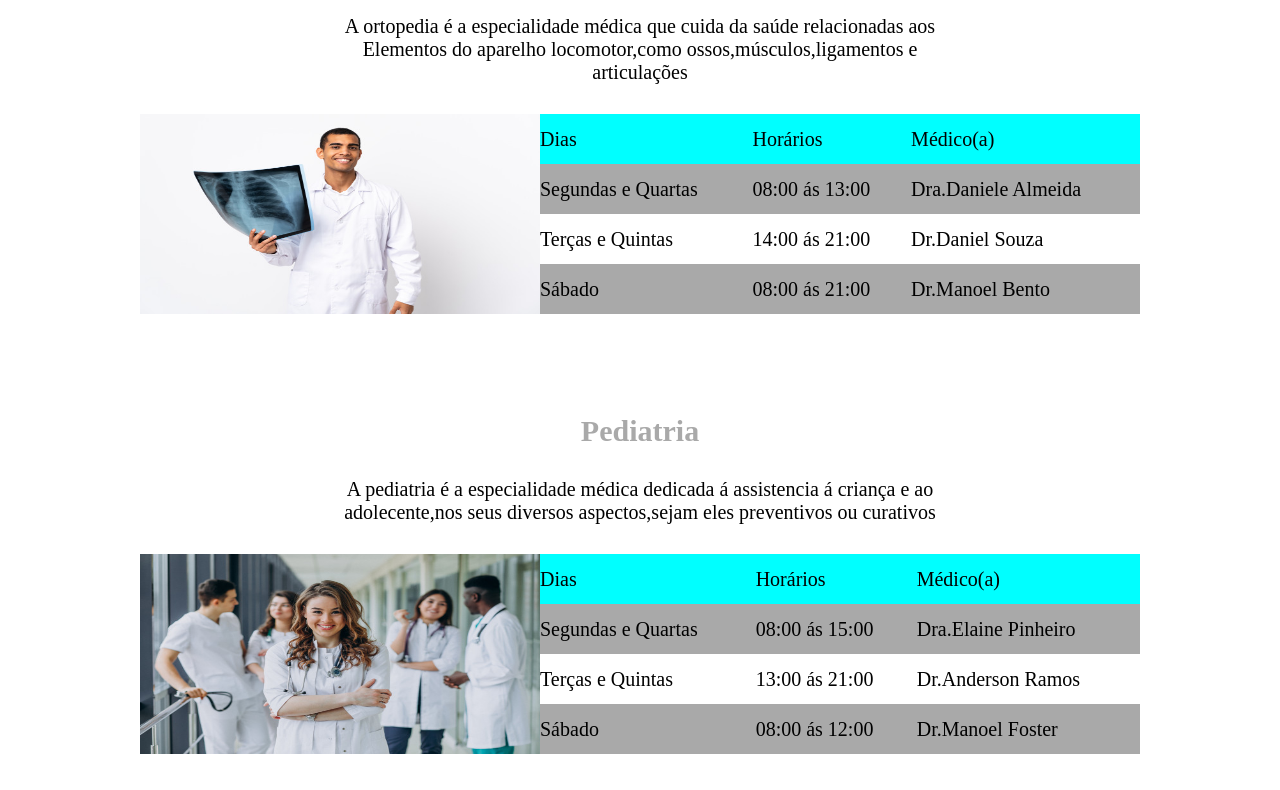
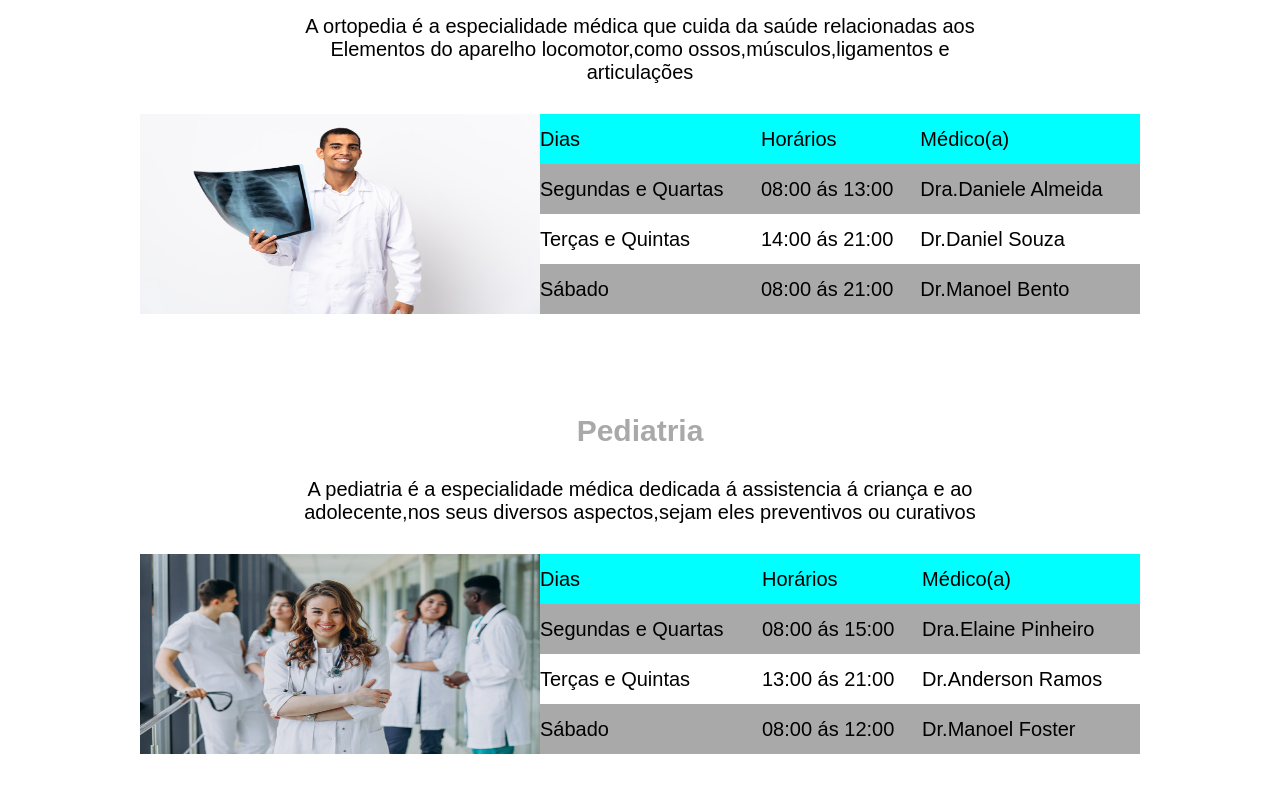
Before and after one commit to williamvk27/plataforma_impact, a plain HTML site: page especialidades.html in a window 1280 px wide. Shown: the part 456-1246 px from the top of the page. Drawn offline with Linux system fonts and the light colour scheme.

Commit message:
alteração de fonte pagina especialidades

```diff
--- a/especial.css
+++ b/especial.css
@@ -3,6 +3,7 @@
     margin: 0;
 }
 
+@import url('https://fonts.googleapis.com/css2?family=Bitter&family=IBM+Plex+Sans:wght@500&display=swap');
 
 header{
 
@@ -32,6 +33,7 @@ header nav ul {
 
 body{
     font-size: 20px;
+    font-family: 'Source Sans Pro', sans-serif;
 }
 
 .link1{
```
